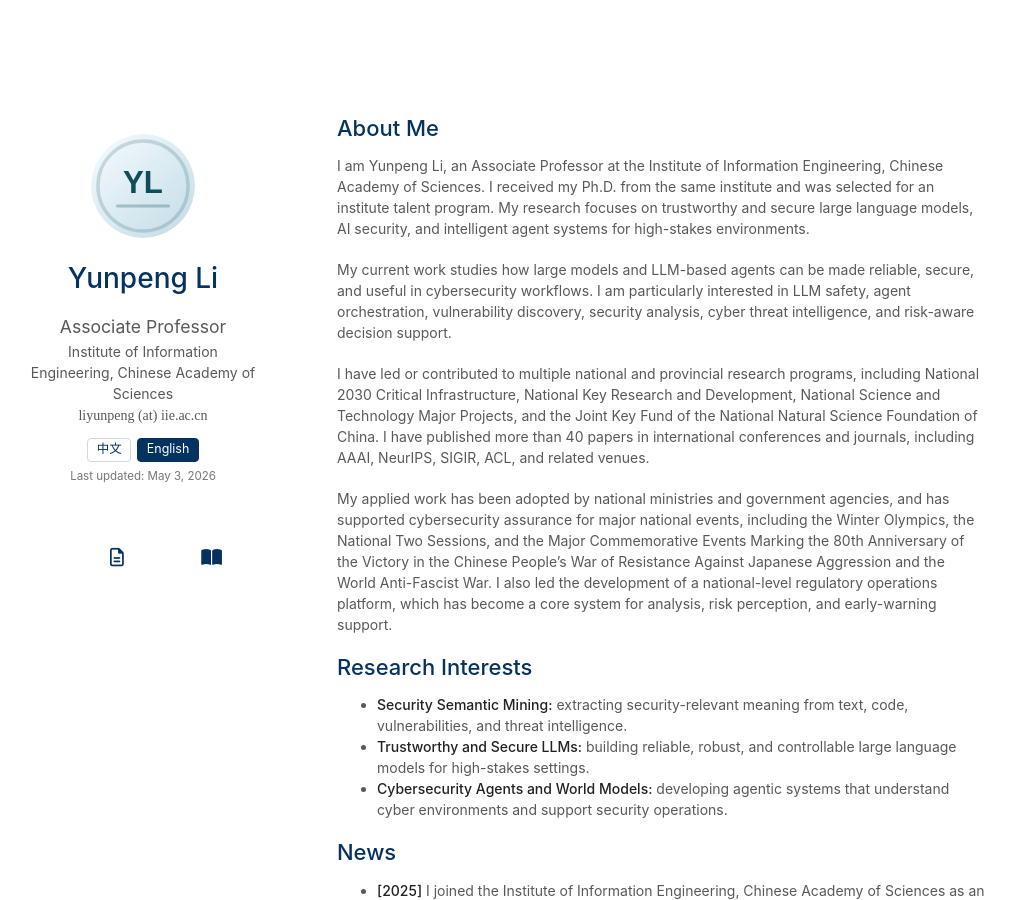
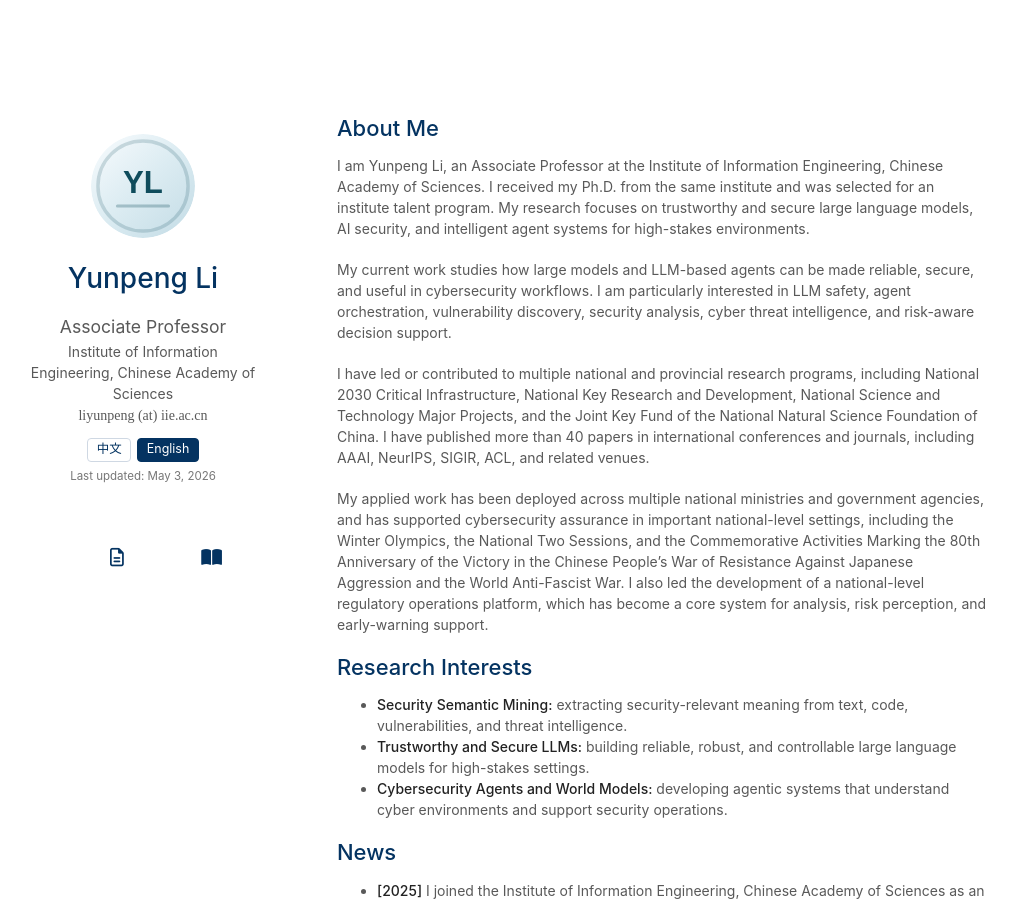
Before and after one commit to ReFantazio/Refantazio.github.io, a Jekyll site: the page built from index.md, in a window 1280 px wide and 900 px high. Shown: the whole window, without its empty margins (133-1149 px from the left). Built offline with Jekyll 4.4.1, drawn with Linux system fonts in a browser that asks for light colours; a style sheet for code colours, icons or effects is not loaded; our own code applies the rules of GitHub Pages for plain Markdown files.

Commit message:
Refine applied impact wording

```diff
--- a/index.md
+++ b/index.md
@@ -11,7 +11,7 @@ My current work studies how large models and LLM-based agents can be made reliab
 
 I have led or contributed to multiple national and provincial research programs, including National 2030 Critical Infrastructure, National Key Research and Development, National Science and Technology Major Projects, and the Joint Key Fund of the National Natural Science Foundation of China. I have published more than 40 papers in international conferences and journals, including AAAI, NeurIPS, SIGIR, ACL, and related venues.
 
-My applied work has been adopted by national ministries and government agencies, and has supported cybersecurity assurance for major national events, including the Winter Olympics, the National Two Sessions, and the Major Commemorative Events Marking the 80th Anniversary of the Victory in the Chinese People's War of Resistance Against Japanese Aggression and the World Anti-Fascist War. I also led the development of a national-level regulatory operations platform, which has become a core system for analysis, risk perception, and early-warning support.
+My applied work has been deployed across multiple national ministries and government agencies, and has supported cybersecurity assurance in important national-level settings, including the Winter Olympics, the National Two Sessions, and the Commemorative Activities Marking the 80th Anniversary of the Victory in the Chinese People's War of Resistance Against Japanese Aggression and the World Anti-Fascist War. I also led the development of a national-level regulatory operations platform, which has become a core system for analysis, risk perception, and early-warning support.
 
 ## Research Interests
 
```
Also changed, not shown: zh.md (+1 -1 lines).
